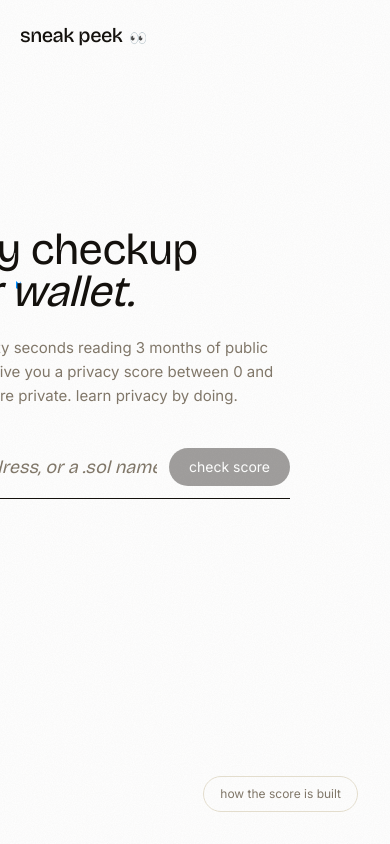
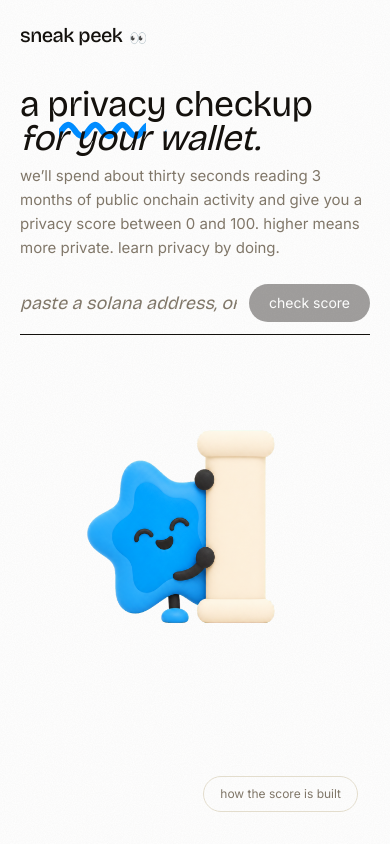
Before and after one commit to ropats16/privacy-score, a Next.js app: page / in a window 390 px wide. Built offline with nearby package versions, Linux system fonts and the light colour scheme; no server answers.

Commit message:
mobile + tablet responsive: stacked landing hero, meter overflow fix
Co-Authored-By: Claude Opus 4.7 <noreply@anthropic.com>

```diff
--- a/app/globals.css
+++ b/app/globals.css
@@ -49,6 +49,10 @@ html,
 body {
   background: var(--paper);
   color: var(--ink);
+  /* Decorative elements bleed past the viewport by design (meter glow,
+     celebration burst, the desktop character). Clip so they never add a
+     horizontal scrollbar; clip (not hidden) keeps vertical scroll intact. */
+  overflow-x: clip;
 }
 
 body {
--- a/app/page.tsx
+++ b/app/page.tsx
@@ -43,7 +43,9 @@ export default function LandingPage() {
         </Link>
       </header>
 
-      <main className="relative flex-1 flex items-center px-5 md:px-14 py-10 md:py-0 -ml-24">
+      <main className="relative flex-1 flex flex-col items-center lg:flex-row lg:items-center px-5 md:px-14 py-10 lg:py-0 lg:-ml-24">
+        {/* Character — sits below the copy on mobile/tablet (sized to the
+            viewport so the hero stays roughly one screen), beside it on desktop. */}
         <Image
           src="/character_1.png"
           alt=""
@@ -51,16 +53,16 @@ export default function LandingPage() {
           width={1254}
           height={1254}
           priority
-          className="hidden md:block flex-shrink-0 w-[460px] lg:w-[560px] xl:w-[640px] h-auto pointer-events-none select-none -scale-x-100"
+          className="order-2 lg:order-1 mt-auto lg:mt-0 w-auto h-[40dvh] sm:h-[44dvh] lg:h-auto max-w-full lg:max-w-none lg:w-[400px] xl:w-[540px] 2xl:w-[620px] lg:flex-shrink-0 pointer-events-none select-none -scale-x-100"
         />
-        <div className="relative z-10 w-full max-w-[860px] -mt-8 -ml-20">
+        <div className="relative z-10 w-full max-w-[860px] order-1 lg:order-2 lg:-mt-8 lg:-ml-20">
           <motion.div
             initial={{ opacity: 0, y: 8 }}
             animate={{ opacity: 1, y: 0 }}
             transition={{ duration: 0.7, ease: [0.2, 0.7, 0.1, 1] }}
-            className="flex flex-col gap-10"
+            className="flex flex-col gap-6 sm:gap-8 lg:gap-10"
           >
-            <h1 className="font-display text-[44px] sm:text-[64px] md:text-[96px] leading-[0.95] tracking-[-0.02em] text-ink">
+            <h1 className="font-display text-[36px] sm:text-[64px] xl:text-[80px] 2xl:text-[96px] leading-[0.95] tracking-[-0.02em] text-ink">
               a{" "}
               <span className="underline decoration-wavy decoration-[#008cff] decoration-[6px] underline-offset-[0.2em]">
                 privacy
@@ -131,7 +133,7 @@ export default function LandingPage() {
         </div>
       </main>
 
-      <footer className="px-8 md:px-14 pb-8 pt-16">
+      <footer className="px-8 md:px-14 pb-8 pt-10 lg:pt-16">
         <div className="flex justify-end text-[12px]">
           <Link
             href="/methodology"
--- a/app/w/[address]/ScanView.tsx
+++ b/app/w/[address]/ScanView.tsx
@@ -198,7 +198,9 @@ export function ScanView({ address }: { address: string }) {
                 privacy score
               </span>
 
-              <div className="relative origin-center scale-[0.72] sm:scale-[0.85] md:scale-100">
+              {/* Negative margins counteract the CSS scale, which shrinks the
+                  painted pixels but not the layout box the element reserves. */}
+              <div className="relative origin-center scale-[0.72] sm:scale-[0.85] md:scale-100 -m-[59px] sm:-m-[31px] md:m-0">
                 {/* Soft tri-color glow behind the meter so it pops on the page */}
                 <div
                   aria-hidden
```
